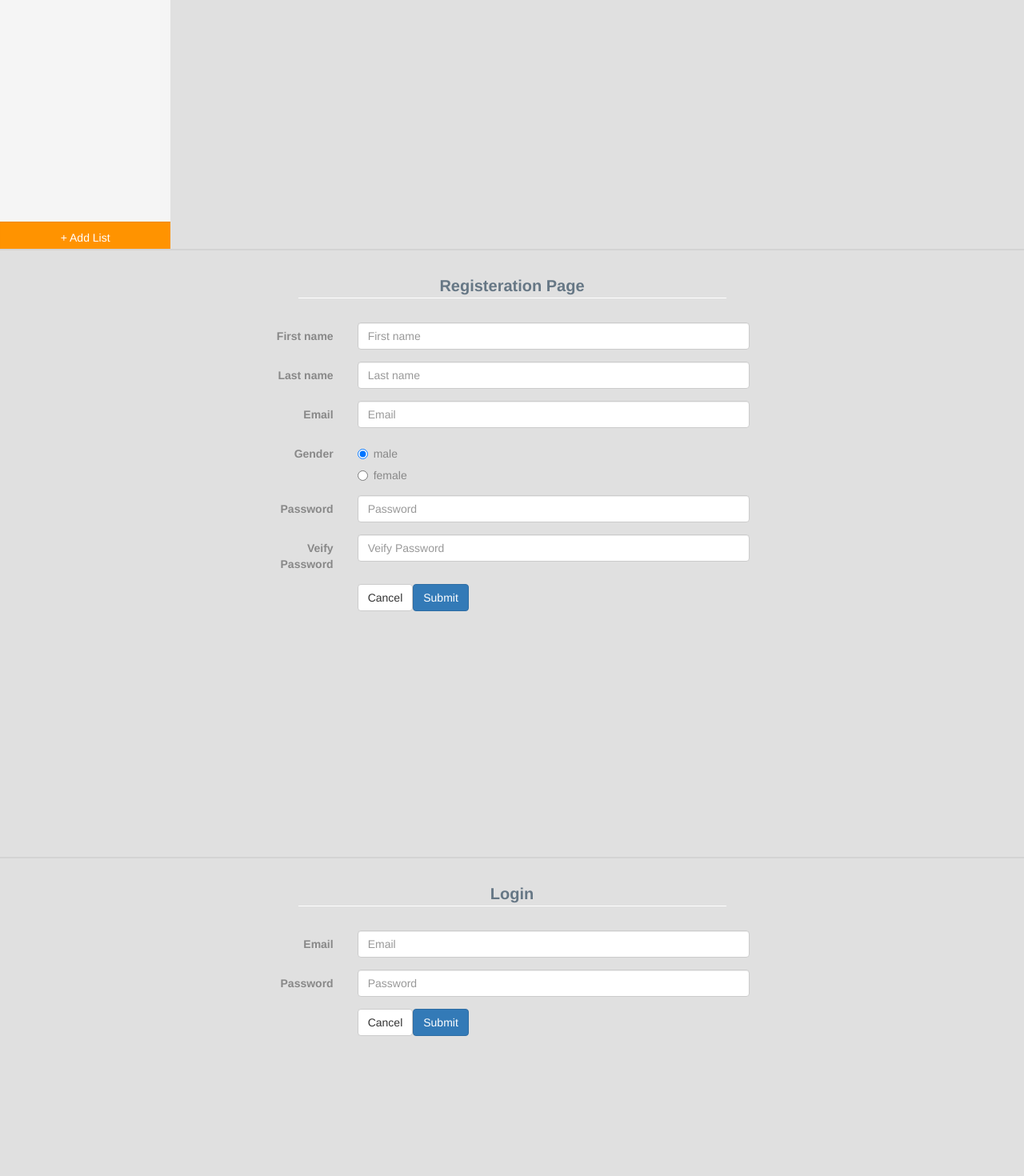
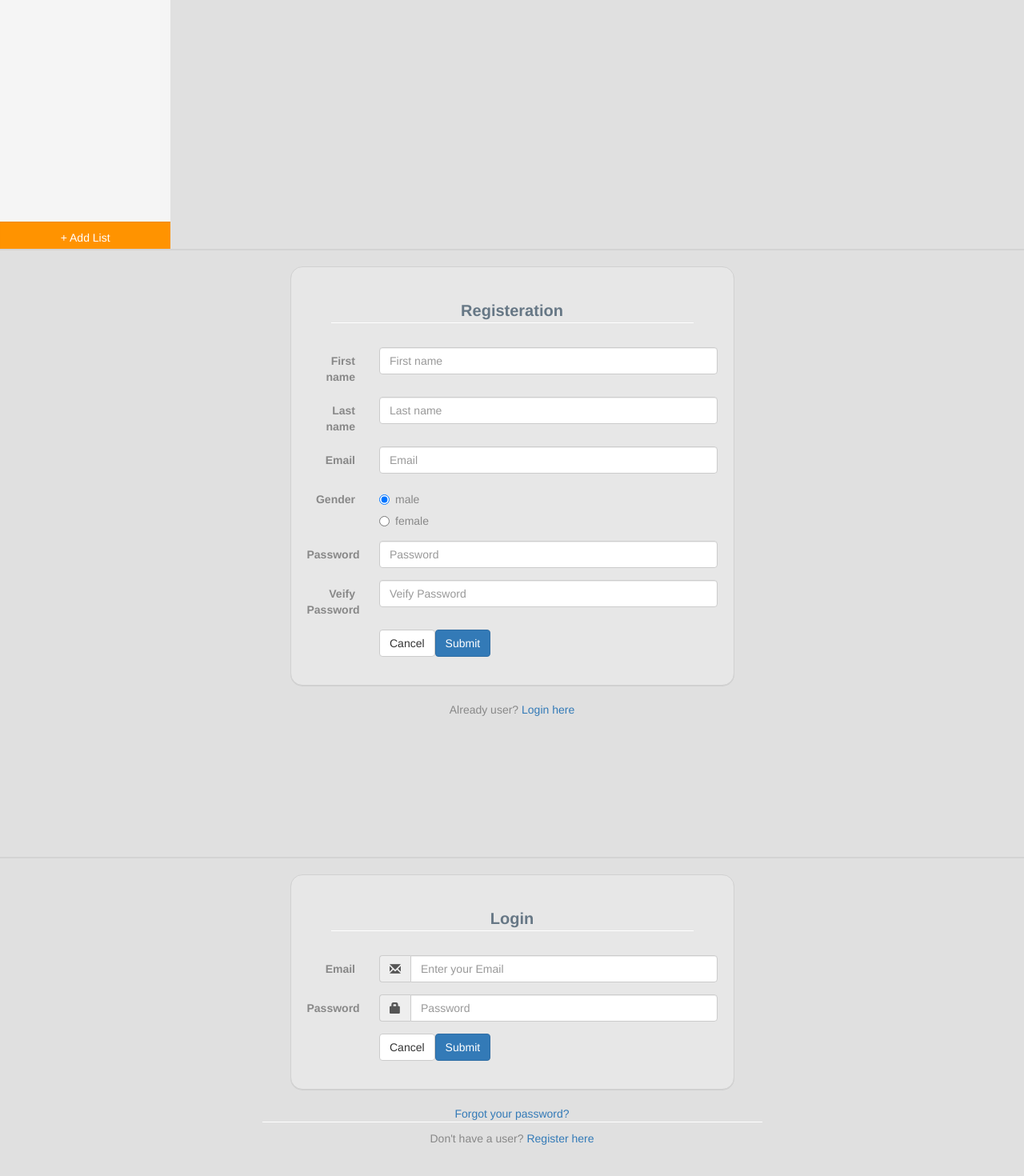
Before and after one commit to itai257/Web-Project, an Angular app in the folder Task-Manager/: page / in a window 1280 px wide. Shown: the part 544-2014 px from the top of the page at 80% size. Built offline with nearby package versions, Linux system fonts and the light colour scheme.

Commit message:
login glaphycon login & register border radius

```diff
--- a/Task-Manager/src/app/pm-login/pm-login.component.css
+++ b/Task-Manager/src/app/pm-login/pm-login.component.css
@@ -13,3 +13,16 @@
     border-bottom: 1px solid white;
     color: #667785;
 }
+
+.form-horizontal {
+    background-color: rgb(231, 231, 231);
+    padding-top: 10px;
+    padding-bottom: 20px;
+    padding-left: 20px;
+    padding-right: 20px;
+    border-radius: 15px;
+    border: 1px solid #d1d1d1;
+    box-shadow:0 1px 0 #cfcfcf;
+    margin: 20px;
+    color:#888888;
+}
--- a/Task-Manager/src/app/pm-login/pm-login.component.html
+++ b/Task-Manager/src/app/pm-login/pm-login.component.html
@@ -13,14 +13,20 @@
                                       <div class="form-group">
                                         <label for="inputEmail" class="col-lg-2 control-label">Email</label>
                                         <div class="col-lg-10">
-                                          <input type="text" class="form-control" id="inputEmail" placeholder="Email">
+                                          <div class="input-group">
+                                            <span class="input-group-addon"><i class="glyphicon glyphicon-envelope"></i></span>
+                                            <input type="text" class="form-control" name="email" id="email"  placeholder="Enter your Email"  required="" />
+                                          </div>
                                         </div>
                                       </div>
                                       <div class="form-group">
                                           <label for="inputPassword" class="col-lg-2 control-label">Password</label>
                                           <div class="col-lg-10">
-                                            <input type="password" class="form-control" id="inputPassword" placeholder="Password">
+                                              <div class="input-group">
+                                                <span class="input-group-addon"><i class="glyphicon glyphicon-lock"></i></span>
+                                            <input type="password" class="form-control" id="inputPassword" placeholder="Password" required="">
 
+                                              </div>
                                           </div>
                                         </div>
                                       <div class="form-group">
@@ -33,7 +39,8 @@
                                   </form>
                                   <!-- end login paragraph -->
                                 </div>
-
+                                <div style="text-align: center;border-bottom: 1px solid white;margin-bottom: 10px;"> <a href="#">Forgot your password?</a></div>
+                                <div style="text-align: center;">Don't have a user? <a href="#">Register here</a></div>
           </div>
           <div class="col-md-3 col-xs-0"></div>
 </div>
--- a/Task-Manager/src/app/pm-register/pm-register.component.css
+++ b/Task-Manager/src/app/pm-register/pm-register.component.css
@@ -13,3 +13,15 @@
     border-bottom: 1px solid white;
     color: #667785;
 }
+.form-horizontal {
+    background-color: rgb(231, 231, 231);
+    padding-top: 10px;
+    padding-bottom: 20px;
+    padding-left: 20px;
+    padding-right: 20px;
+    border-radius: 15px;
+    border: 1px solid #d1d1d1;
+    box-shadow:0 1px 0 #cfcfcf;
+    margin: 20px;
+    color:#888888;
+}
--- a/Task-Manager/src/app/pm-register/pm-register.component.html
+++ b/Task-Manager/src/app/pm-register/pm-register.component.html
@@ -7,7 +7,8 @@
                                 <!--start login paragraph -->
                                 <form class="form-horizontal">
                                     <fieldset>
-                                     <div class="reg-title">Registeration Page</div>
+                                     <div class="reg-title">Registeration</div>
+
                                      <div class="form-group">
                                         <label  class="col-lg-2 control-label">First name</label>
                                         <div class="col-lg-10">
@@ -67,7 +68,7 @@
                                   </form>
                                   <!-- end login paragraph -->
                                 </div>
-
+                                <div style="text-align: center;">Already user? <a href="#">Login here</a></div>
           </div>
           <div class="col-md-3 col-xs-0"></div>
 </div>
```
